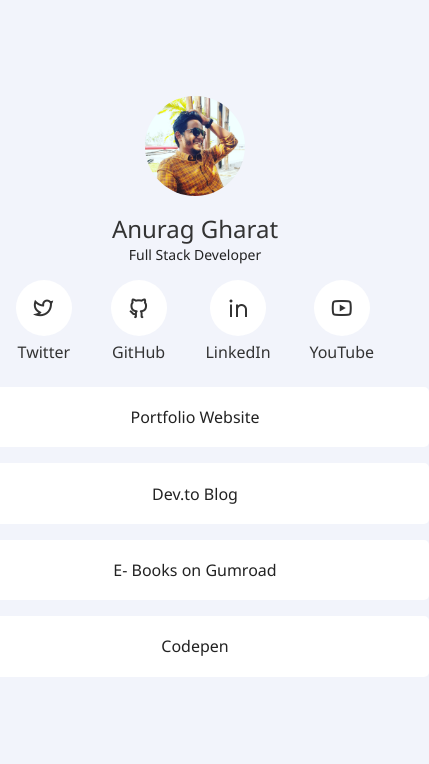
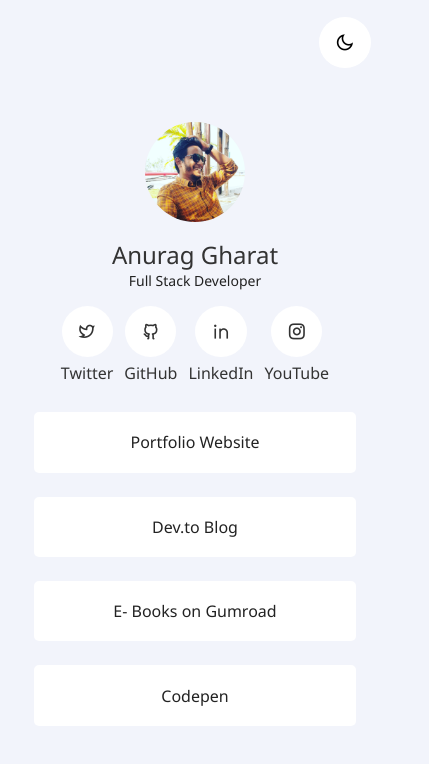
Before and after one commit to anuraggharat/links, a plain HTML site: page index.html in a window 390 px wide. Shown: the whole page, 429 px wide, since content can reach past the window. Drawn offline with nearby package versions, Linux system fonts and the light colour scheme.

Commit message:
dark mode added

```diff
--- a/index.html
+++ b/index.html
@@ -14,7 +14,12 @@
     <link href="https://cdn.jsdelivr.net/npm/remixicon@2.5.0/fonts/remixicon.css" rel="stylesheet">
 </head>
 
-<body>
+<body id="body">
+    <div class="theme-toggler">
+        <button class="switch" onclick="switchMode()">
+            <i class="ri-moon-line" id="switch"></i>
+        </button>
+    </div>
     <main>
         <div class="row">
             <img src="./anurag-gharat.jpg" alt="">
@@ -44,7 +49,7 @@
             </div>
             <div class="card">
                 <a href="http://" target="_blank" rel="noopener noreferrer">
-                    <i class="ri-youtube-line"></i>
+                    <i class="ri-instagram-line"></i>
                 </a>
                 YouTube
             </div>
@@ -72,5 +77,20 @@
 </body>
 </html>
 <script>
+     var body = document.getElementById('body')
+        var switchbtn = document.getElementById('switch')
+        var currentMode = 'light'
+        function switchMode() {
+            body.classList.toggle('dark')
+            if (currentMode === 'light') {
+                switchbtn.classList.remove('ri-moon-line')
+                switchbtn.classList.add('ri-sun-line')
+                currentMode = 'dark'
+            } else {
+                switchbtn.classList.remove('ri-sun-line')
+                switchbtn.classList.add('ri-moon-line')
+                currentMode = 'light'
+            }
 
+        }
 </script>
--- a/style.css
+++ b/style.css
@@ -20,7 +20,7 @@ body{
     min-height: 100vh;
     width: 100%;
     display: flex;
-    padding: 5rem;
+    padding: 1rem;
     flex-direction: column;
     justify-content: flex-start;
     align-items: center;
@@ -55,7 +55,7 @@ main{
     display: flex;
     flex-direction: column;
     align-items: center;
-    width: 468px;
+    width: 40%;
 }
 .col{
     display: flex;
@@ -97,8 +97,52 @@ i{
     width: 100%;
     padding: 1.2rem;
     text-align: center;
-    margin: .5rem;
+    margin: .75rem 0;
     background-color: #fff;
     color: #222;
     border-radius: 5px;
+    transition: all 0.3s ease 0s;
 }
+.btn:hover {
+    background-color: var(--accent-dark);
+    box-shadow: 0px 15px 20px rgba(46, 229, 157, 0.4);
+    color: #fff;
+    transform: translateY(-7px);
+}
+
+.btn:active {
+    transform: translateY(-1px);
+}
+button{
+    border: none;
+    background: none;
+    position: fixed;
+    top: 2%;
+    right: 5%;
+    background-color: #fff;
+    padding: 1rem;
+    border-radius: 50%;
+    display: flex;
+    flex-direction: column;
+    align-items: center;
+    margin-bottom: 5px;
+    transition: all 0.3s ease 0s;
+}
+.dark button{
+    background-color: #222;
+    color: #fff;
+}
+@media screen and (max-width: 600px) {
+body {
+        justify-content: center;
+        align-items: center;
+        background-color: #f2f4fb;
+        color: #333;
+    }
+   main{
+    width: 90%;
+   }
+   i {
+       font-size: 1.2rem;
+   }
+}
```
